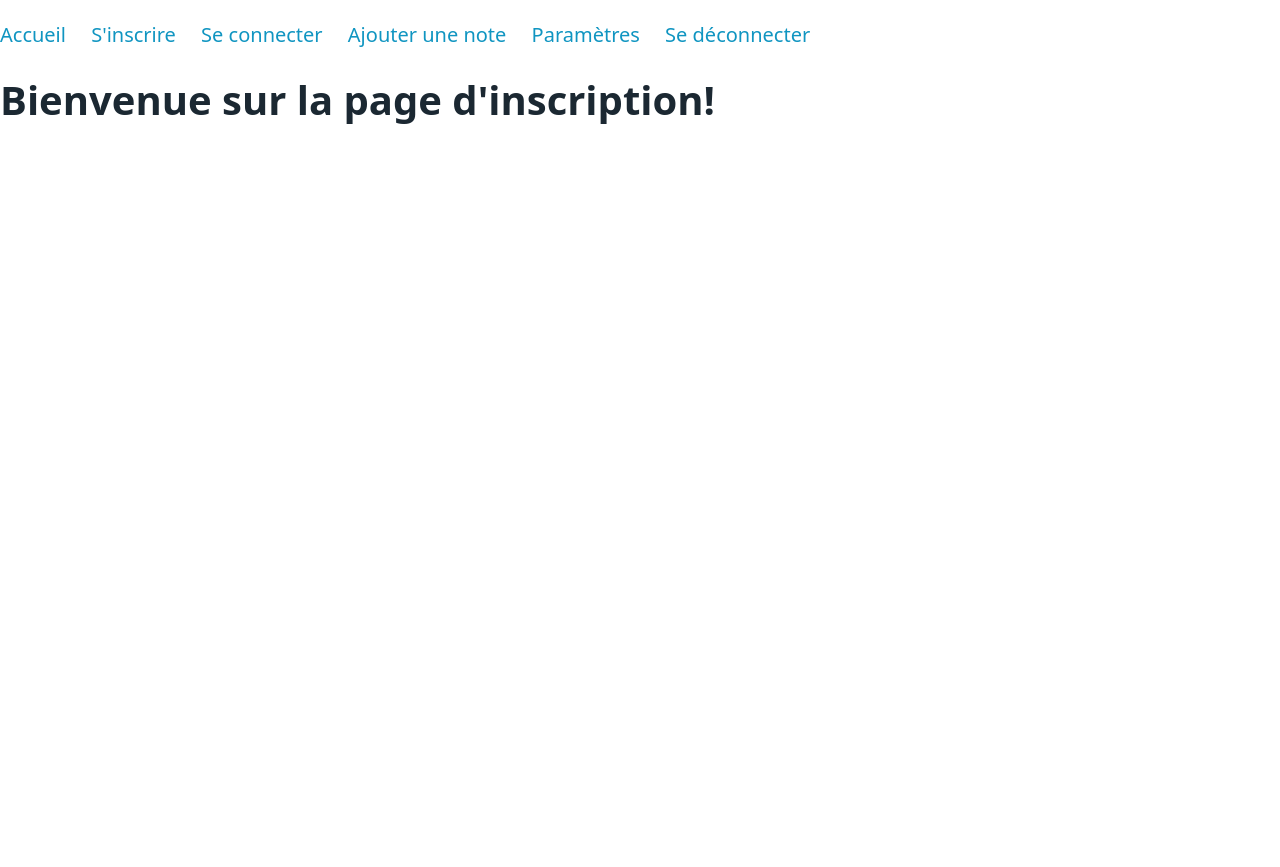
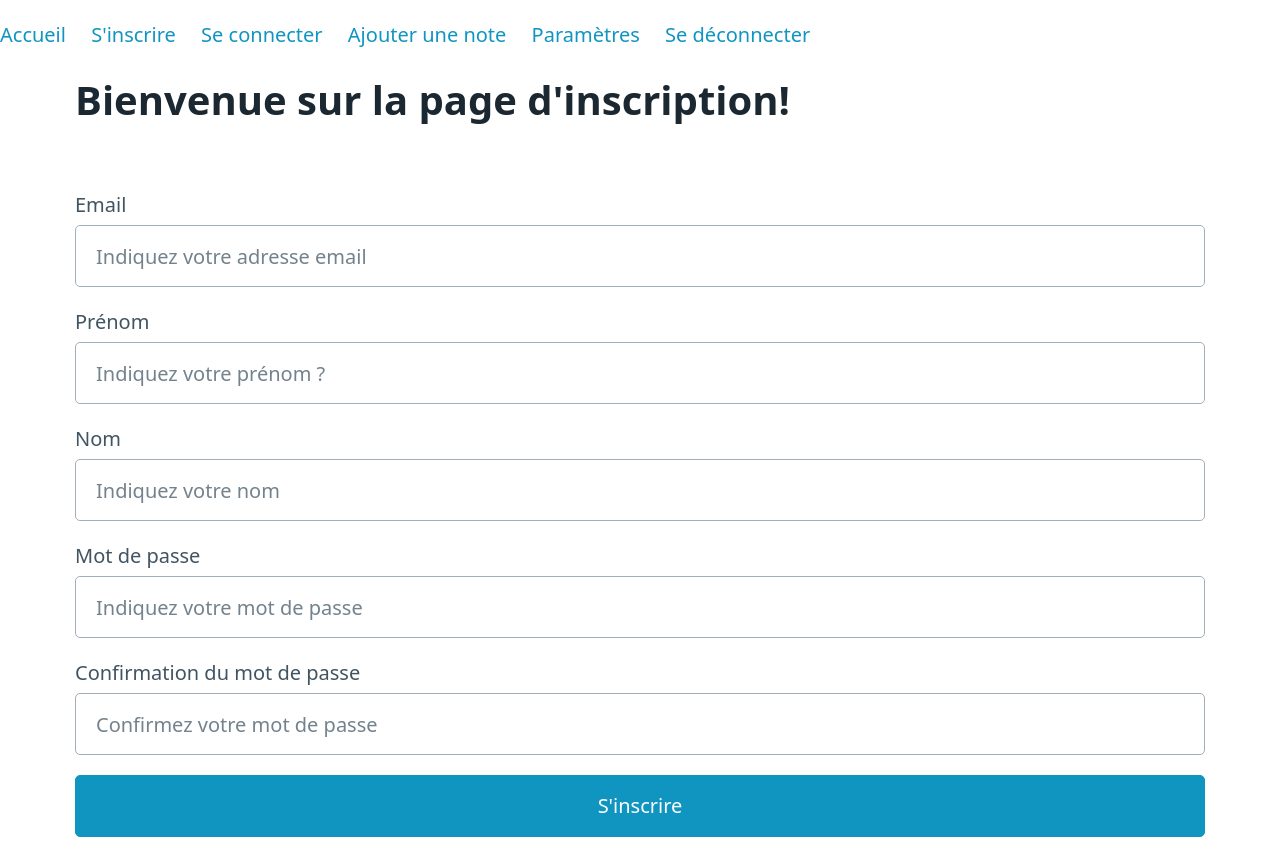
Before and after one commit to florianLSP/BulletinScolaire, a Flask app: page /inscription in a window 1280 px wide. Before the commit the page ends 124 px from the top, so only its background shows below. Run offline with Flask 3, Linux system fonts and the light colour scheme.

Commit message:
Création du formulaire d'inscription

```diff
--- a/website/templates/base.html
+++ b/website/templates/base.html
@@ -4,6 +4,7 @@
     <meta charset="UTF-8">
     <meta http-equiv="X-UA-Compatible" content="IE=edge">
     <meta name="viewport" content="width=device-width, initial-scale=1.0">
+    <link rel=stylesheet href="style.css">
     <link rel="stylesheet" href="https://cdn.jsdelivr.net/npm/@picocss/pico@1/css/pico.min.css">
     <title>{%block title%}{%endblock%}</title>
 </head>
--- a/website/templates/inscription.html
+++ b/website/templates/inscription.html
@@ -4,6 +4,28 @@
 
 
 {% block content %}
-    <h1>Bienvenue sur la page d'inscription!</h1>
+
+    <div class="container">
+        <h1>Bienvenue sur la page d'inscription!</h1>
+        <form method="post">
+            <label for="email">Email</label>
+            <input type="email" name="email" placeholder="Indiquez votre adresse email">
+
+            <label for="prenom">Prénom</label>
+            <input type="text" name="prenom" placeholder="Indiquez votre prénom ?">
+
+            <label for="nom">Nom</label>
+            <input type="text" name="nom" placeholder="Indiquez votre nom">
+
+            <label for="mdp1">Mot de passe</label>
+            <input type="password" name="mdp1" placeholder="Indiquez votre mot de passe">
+
+            <label for="mdp2">Confirmation du mot de passe</label>
+            <input type="password" name="mdp2" placeholder="Confirmez votre mot de passe">
+
+            <button type="submit">S'inscrire</button>
+        </form>
+    </div>
+
 
 {% endblock %}
```
Also changed, not shown: website/static/style.css (added).
